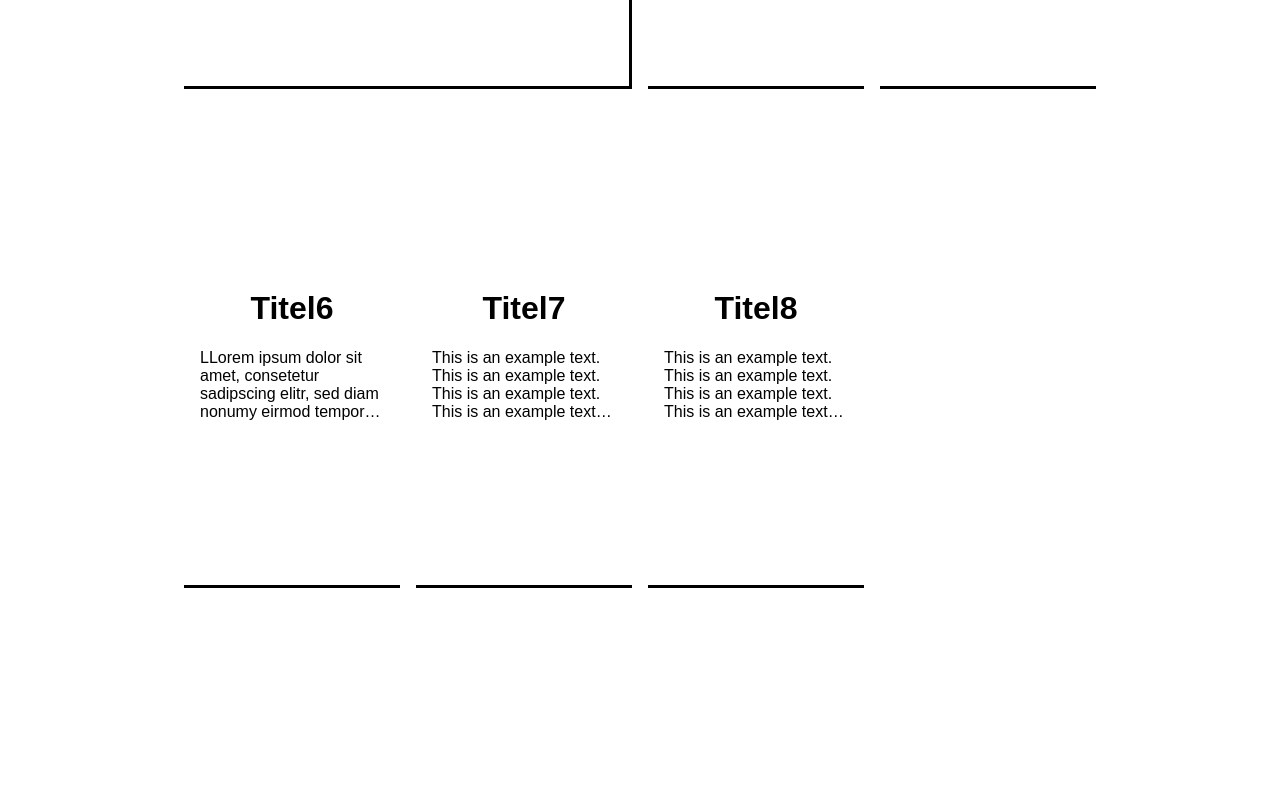
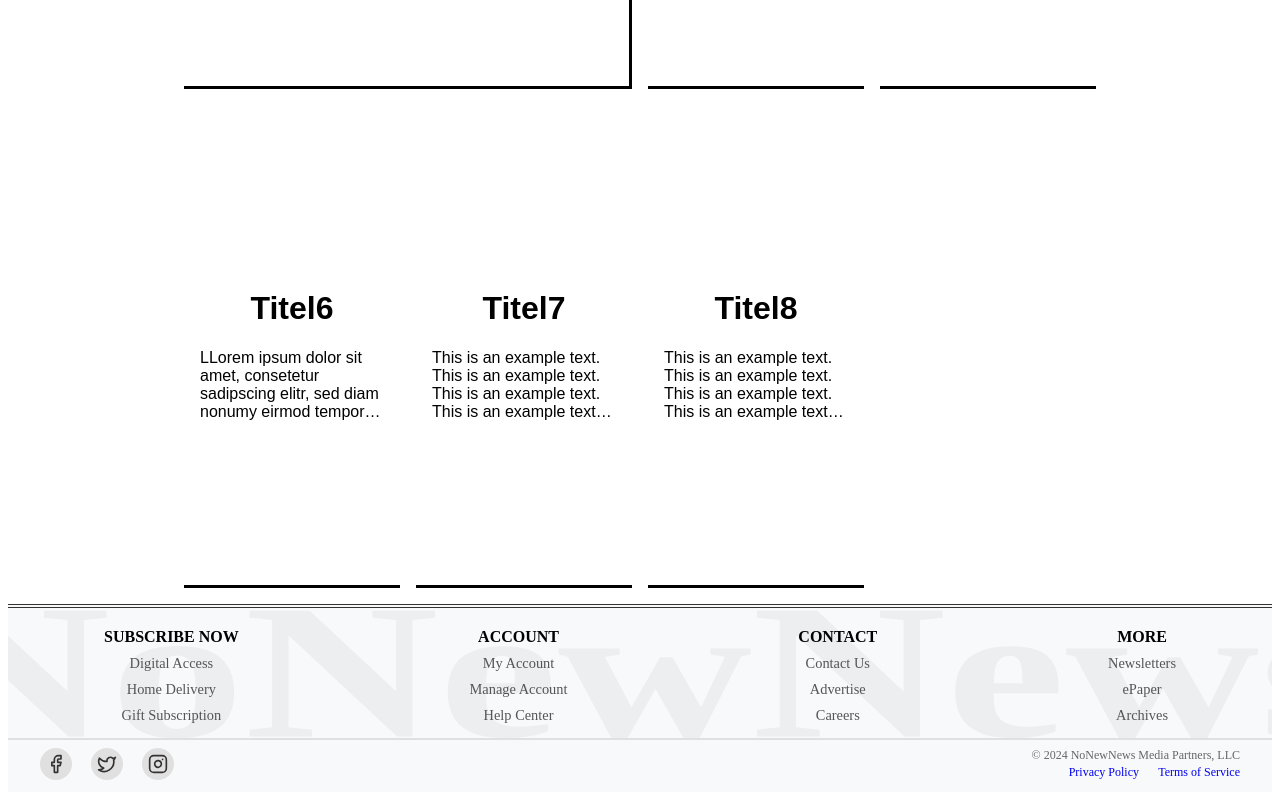
Before and after one commit to gugacs/nonewnews, a SvelteKit app: page / in a window 1280 px wide. Shown: the part 1116-1916 px from the top of the page. Before the commit the page ends 1728 px from the top, so only its background shows below. Built offline with nearby package versions, Linux system fonts and the light colour scheme.

Commit message:
add Footer to layout

```diff
--- a/src/routes/+layout.svelte
+++ b/src/routes/+layout.svelte
@@ -1,6 +1,7 @@
 <script lang="ts">
 	import favicon from '$lib/assets/favicon.svg';
 	import Navbar from '$lib/components/Navbar.svelte';
+	import Footer from '$lib/components/footer.svelte';
 
 	let { children } = $props();
 </script>
@@ -10,3 +11,4 @@
 </svelte:head>
 <Navbar />
 {@render children?.()}
+<Footer />
```
